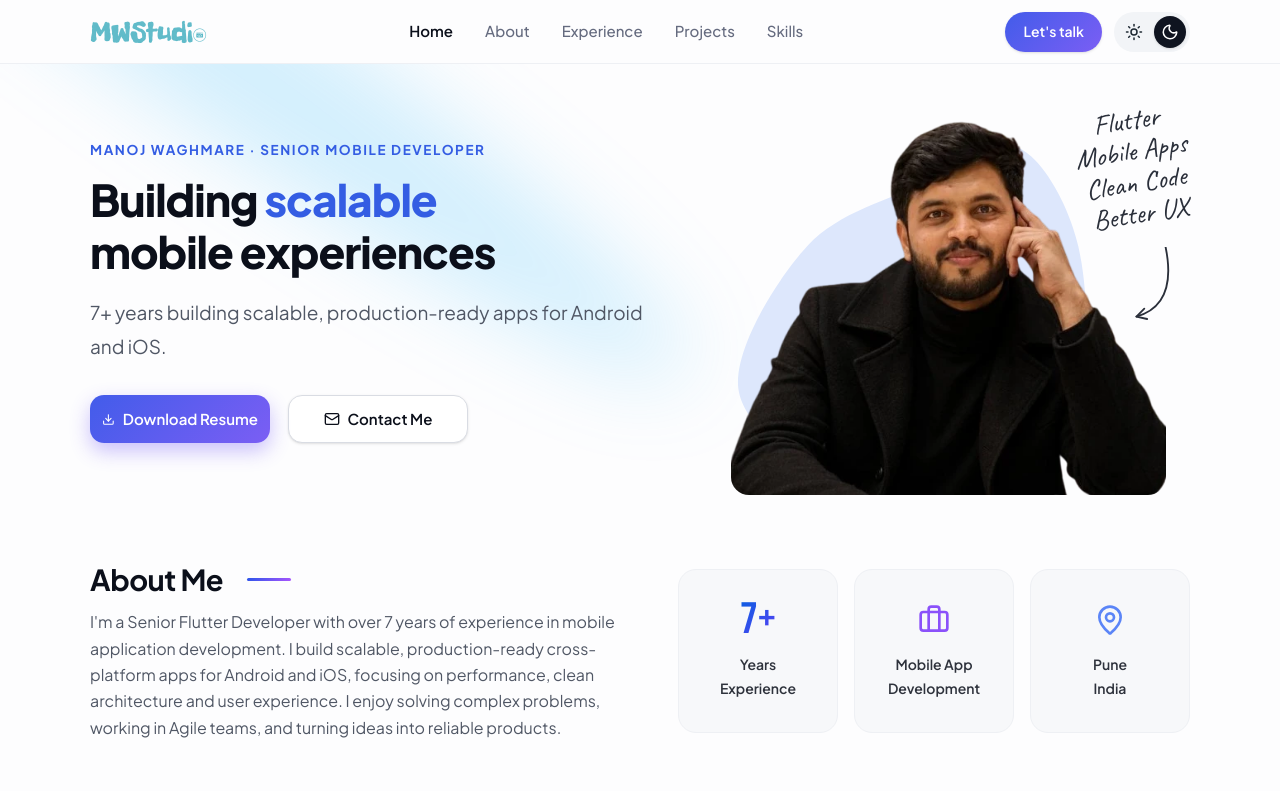
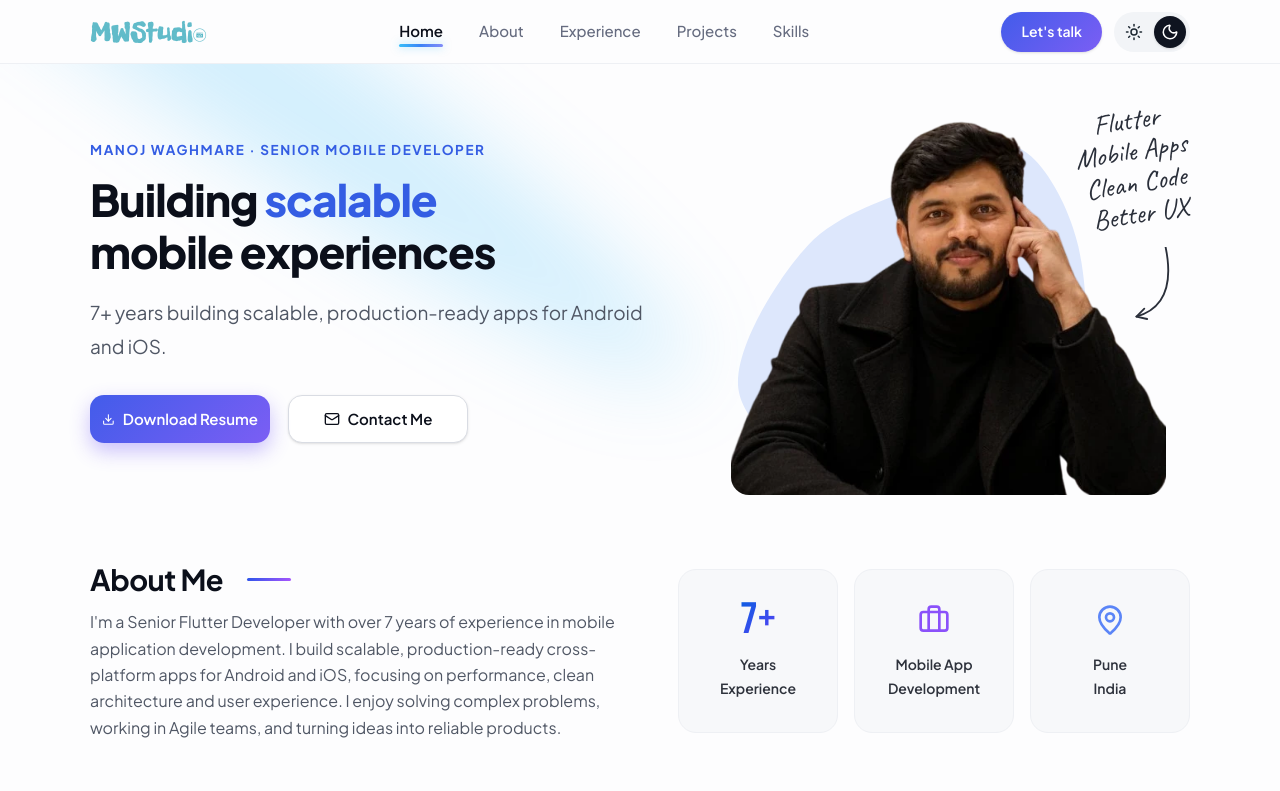
Before and after one commit to mjwaghmare/manoj-portfolio, a Next.js app in the folder nextjs_portfolio/: page / in a window 1280 px wide. Shown: the top 791 px of the page. Built offline with nearby package versions, Linux system fonts and the light colour scheme.

Commit message:
feat(header): add animated growing and shrinking underline on hover and active nav states

```diff
--- a/nextjs_portfolio/src/components/Header.tsx
+++ b/nextjs_portfolio/src/components/Header.tsx
@@ -69,7 +69,7 @@ export function Header() {
 
         {/* Centered Desktop Nav Items */}
         <nav className="hidden lg:flex items-center justify-center flex-1 mx-8">
-          <div className="flex items-center">
+          <div className="flex items-center gap-1">
             {navItems.map((item) => {
               const isActive = activeSection === item.id;
               return (
@@ -77,13 +77,23 @@ export function Header() {
                   key={item.id}
                   type="button"
                   onClick={() => scrollTo(item.id)}
-                  className={`px-4 py-3 text-[15px] transition-colors duration-150 cursor-pointer ${
+                  className={`group relative px-4 py-2.5 text-[15px] transition-colors duration-200 cursor-pointer ${
                     isActive
                       ? 'text-[var(--nav-active)] font-semibold'
-                      : 'text-[var(--text-muted)] font-medium hover:text-[var(--nav-active)]'
+                      : 'text-[var(--text-muted)] font-medium hover:text-[var(--heading)]'
                   }`}
                 >
-                  {item.label}
+                  <span className="relative inline-block py-1">
+                    {item.label}
+                    {/* Animated growing and shrinking underline on hover and active */}
+                    <span
+                      className={`absolute bottom-0 left-0 h-[2.5px] rounded-full bg-gradient-to-r from-[#38bdf8] via-[#3b82f6] to-[#818cf8] transition-all duration-300 ease-out origin-left ${
+                        isActive
+                          ? 'w-full opacity-100 shadow-[0_0_8px_rgba(56,189,248,0.5)]'
+                          : 'w-0 opacity-0 group-hover:w-full group-hover:opacity-100 group-hover:shadow-[0_0_8px_rgba(56,189,248,0.5)]'
+                      }`}
+                    />
+                  </span>
                 </button>
               );
             })}
@@ -99,7 +109,7 @@ export function Header() {
             style={{
               background: 'linear-gradient(135deg, var(--button-g1), var(--button-g2))',
             }}
-            className="hidden sm:inline-flex items-center justify-center h-[40px] px-[18px] rounded-full text-white text-[14px] font-semibold hover:opacity-95 transition-opacity cursor-pointer shadow-sm"
+            className="hidden sm:inline-flex items-center justify-center h-[40px] px-[20px] rounded-full text-white text-[14px] font-semibold hover:-translate-y-0.5 hover:shadow-[0_8px_20px_rgba(94,61,247,0.45)] active:translate-y-0 active:scale-95 transition-all duration-200 cursor-pointer shadow-sm"
           >
             Let&apos;s talk
           </button>
@@ -130,13 +140,22 @@ export function Header() {
                   key={item.id}
                   type="button"
                   onClick={() => scrollTo(item.id)}
-                  className={`text-left py-2 text-[16px] transition-colors ${
+                  className={`group relative text-left py-2 text-[16px] transition-colors cursor-pointer w-fit ${
                     isActive
                       ? 'text-[var(--link)] font-bold'
                       : 'text-[var(--text-muted)] font-medium hover:text-[var(--foreground)]'
                   }`}
                 >
-                  {item.label}
+                  <span className="relative inline-block pb-1">
+                    {item.label}
+                    <span
+                      className={`absolute bottom-0 left-0 h-[2px] rounded-full bg-gradient-to-r from-[#38bdf8] via-[#3b82f6] to-[#818cf8] transition-all duration-300 ease-out origin-left ${
+                        isActive
+                          ? 'w-full opacity-100'
+                          : 'w-0 opacity-0 group-hover:w-full group-hover:opacity-100'
+                      }`}
+                    />
+                  </span>
                 </button>
               );
             })}
```
